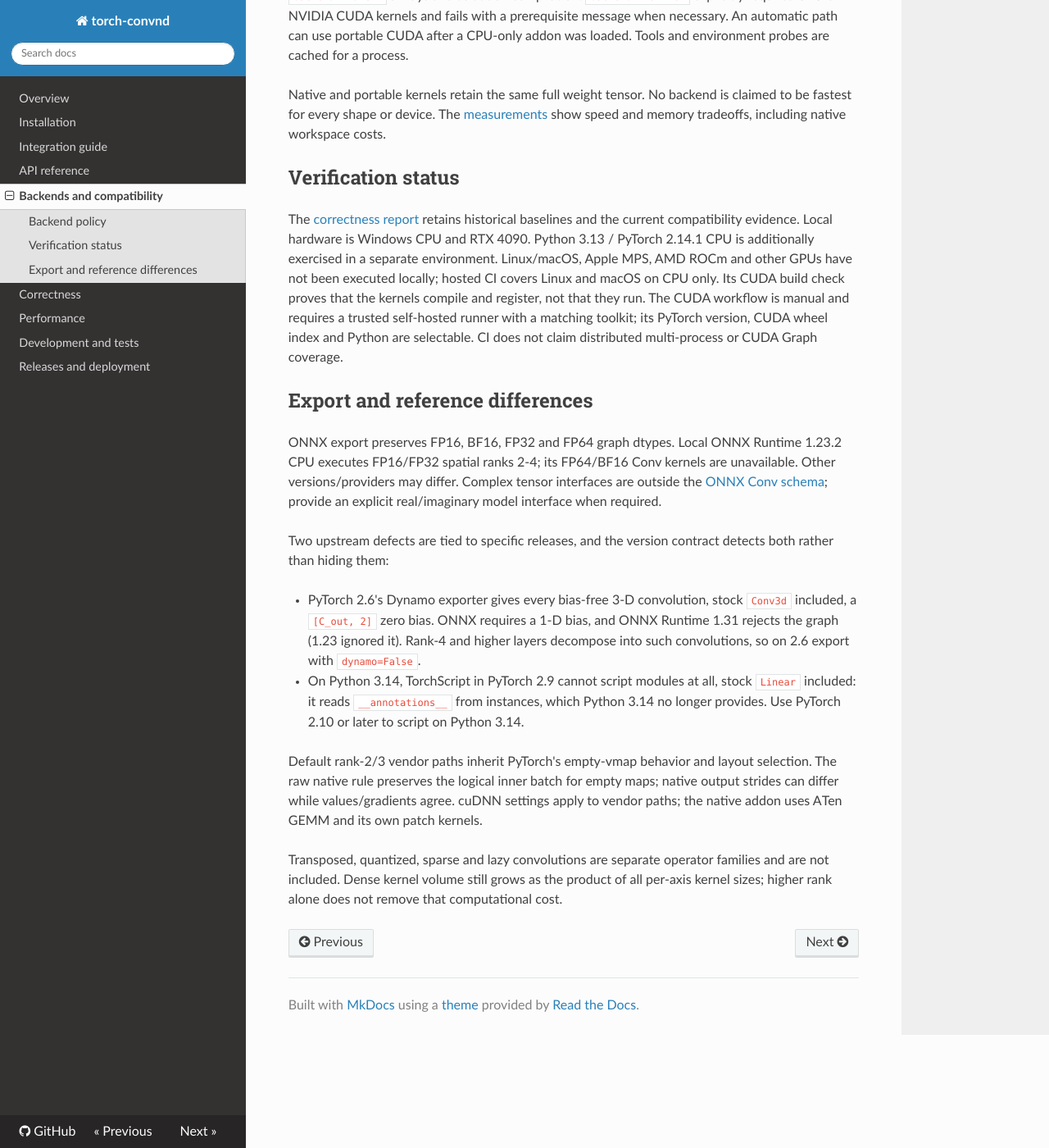
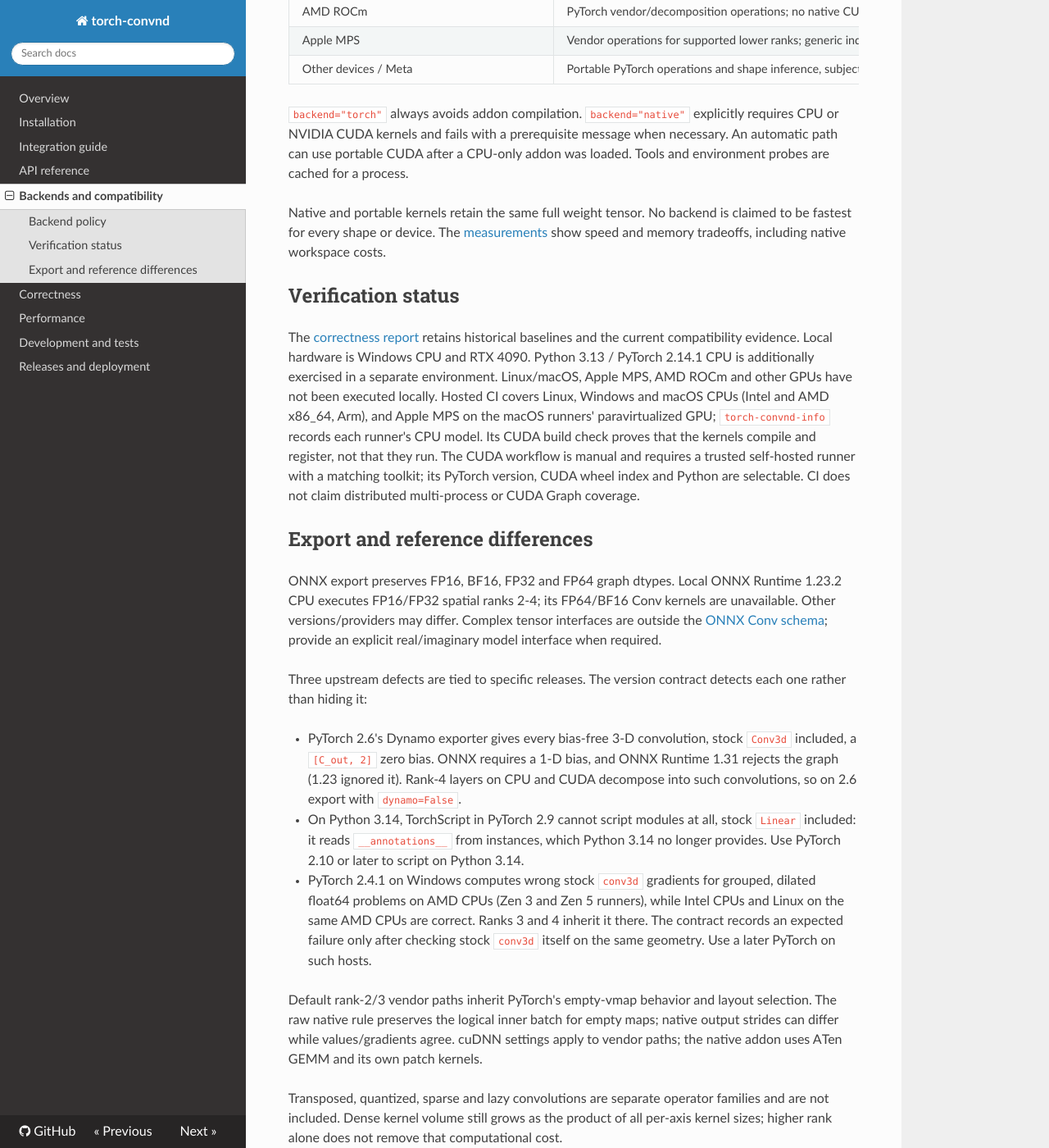
Before and after one commit to lyehe/torch-convnd, an MkDocs documentation site: the page built from docs/support.md, in a window 1280 px wide and 1400 px high, scrolled down 1547 px. Shown: the whole window at 82% size. Built offline with MkDocs 1.6.1, drawn with Linux system fonts in a browser that asks for light colours; nearby versions of some CDN libraries; some of the changed text lies outside the part shown.

Commit message:
Check MPS in the version contract; keep correctness reports in artifacts
Hosted macOS runners run MPS with PyTorch 2.4 and 2.10, and PyTorch 2.15
refuses their paravirtualized GPU (no Metal 2.0). The version contract
now includes the MPS module, so each macOS job checks MPS wherever its
PyTorch accepts the device.

upload-artifact skips hidden files by default, so the JUnit and JSON
reports in .artifacts never reached the correctness or CUDA artifacts.

The support page documents the PyTorch 2.4.1 Windows conv3d defect on
AMD CPUs (Zen 3 and Zen 5 runners; stock conv3d errors of 3.3 and 32.1)
and what hosted CI now executes.

Co-Authored-By: Claude Opus 5.5 <noreply@anthropic.com>

```diff
--- a/docs/support.md
+++ b/docs/support.md
@@ -21,6 +21,12 @@ Windows on Arm wheels are published on PyTorch's own index
 (`https://download.pytorch.org/whl/cpu`), not on PyPI. For CUDA, CI compiles,
 loads and registers the native kernels without a GPU for PyTorch 2.4 (CUDA 12.5
 toolkit) and 2.15 (CUDA 13.2); CUDA execution needs the manual GPU workflow.
+
+Hosted macOS runners expose a paravirtualized Apple GPU. There, CI checks Apple
+MPS values and gradients for ranks 1-5 and masked partial convolution against
+float64 CPU references, with PyTorch 2.10 in the full suite and wherever a version
+contract job's PyTorch accepts the device. PyTorch 2.15 refuses it (it lacks
+Metal 2.0 support), so the current-PyTorch macOS job runs without MPS.
 
 There is no promise that an absent framework API is emulated, or that an untested
 future release is already verified. The package has no hard upper version pin;
@@ -61,9 +67,11 @@ show speed and memory tradeoffs, including native workspace costs.
 The [correctness report](PARITY.md) retains historical baselines and the current
 compatibility evidence. Local hardware is Windows CPU and RTX 4090.
 Python 3.13 / PyTorch 2.14.1 CPU is additionally exercised in a separate environment.
-Linux/macOS, Apple MPS, AMD ROCm and other GPUs have not been executed locally;
-hosted CI covers Linux and macOS on CPU only. Its CUDA build check proves that the
-kernels compile and register, not that they run. The CUDA workflow is manual and
+Linux/macOS, Apple MPS, AMD ROCm and other GPUs have not been executed locally.
+Hosted CI covers Linux, Windows and macOS CPUs (Intel and AMD x86_64, Arm), and
+Apple MPS on the macOS runners' paravirtualized GPU; `torch-convnd-info` records
+each runner's CPU model. Its CUDA build check proves that the kernels compile and
+register, not that they run. The CUDA workflow is manual and
 requires a trusted self-hosted runner with a matching toolkit; its PyTorch version,
 CUDA wheel index and Python are selectable. CI does not claim distributed
 multi-process or CUDA Graph coverage.
@@ -76,16 +84,21 @@ unavailable. Other versions/providers may differ. Complex tensor interfaces are
 outside the [ONNX Conv schema](https://onnx.ai/onnx/operators/onnx__Conv.html);
 provide an explicit real/imaginary model interface when required.
 
-Two upstream defects are tied to specific releases, and the version contract
-detects both rather than hiding them:
+Three upstream defects are tied to specific releases. The version contract
+detects each one rather than hiding it:
 
 - PyTorch 2.6's Dynamo exporter gives every bias-free 3-D convolution, stock
   `Conv3d` included, a `[C_out, 2]` zero bias. ONNX requires a 1-D bias, and ONNX
-  Runtime 1.31 rejects the graph (1.23 ignored it). Rank-4 and higher layers
+  Runtime 1.31 rejects the graph (1.23 ignored it). Rank-4 layers on CPU and CUDA
   decompose into such convolutions, so on 2.6 export with `dynamo=False`.
 - On Python 3.14, TorchScript in PyTorch 2.9 cannot script modules at all, stock
   `Linear` included: it reads `__annotations__` from instances, which Python 3.14
   no longer provides. Use PyTorch 2.10 or later to script on Python 3.14.
+- PyTorch 2.4.1 on Windows computes wrong stock `conv3d` gradients for grouped,
+  dilated float64 problems on AMD CPUs (Zen 3 and Zen 5 runners), while Intel CPUs
+  and Linux on the same AMD CPUs are correct. Ranks 3 and 4 inherit it there. The
+  contract records an expected failure only after checking stock `conv3d` itself
+  on the same geometry. Use a later PyTorch on such hosts.
 
 Default rank-2/3 vendor paths inherit PyTorch's empty-vmap behavior and layout
 selection. The raw native rule preserves the logical inner batch for empty maps;
```
Also changed, not shown: CHANGELOG.md (+10 -5 lines), 2 other files.
